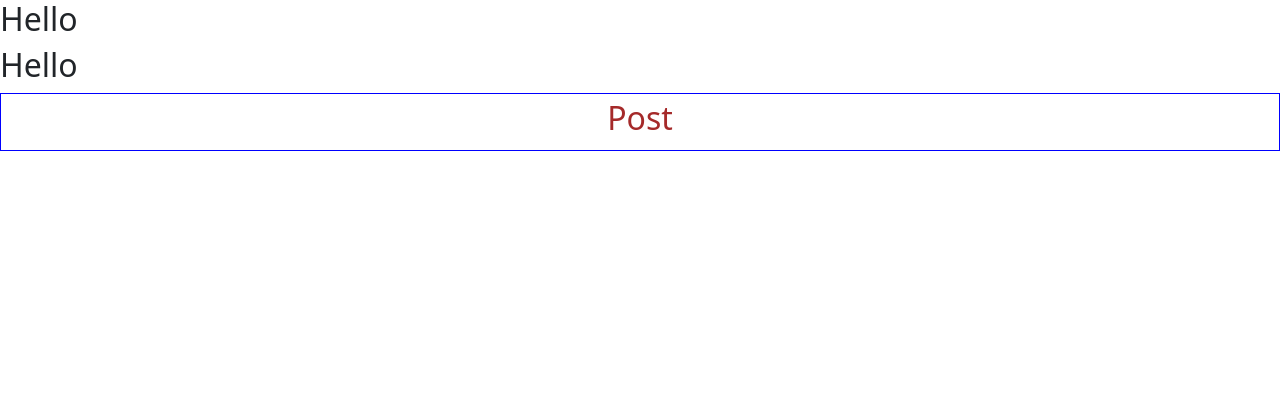
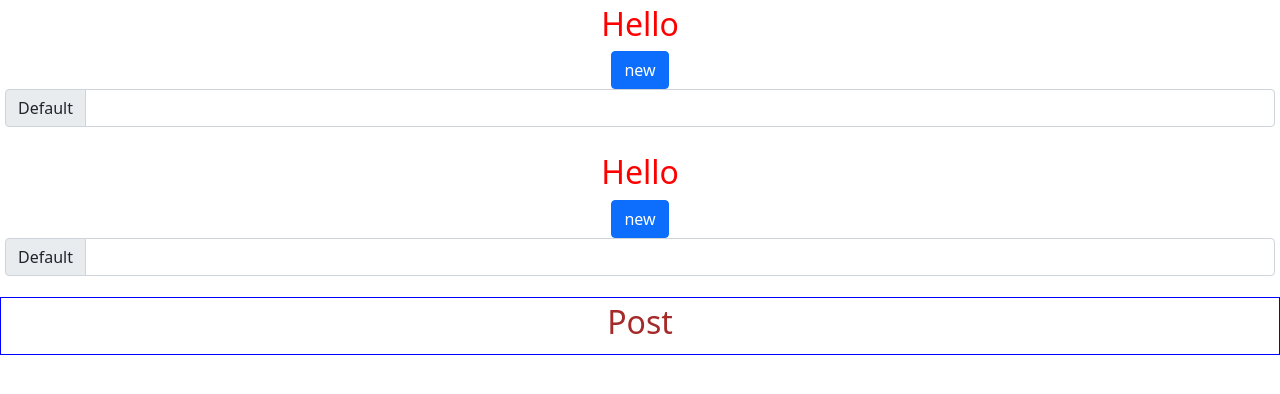
Before and after one commit to udaravimukthi/React_practice, a React (Create React App) app in the folder Sample_project/sample-pro/: page / in a window 1280 px wide. Shown: the top 394 px of the page. Built offline with nearby package versions, Linux system fonts and the light colour scheme.

Commit message:
Addec changes

```diff
--- a/Sample_project/sample-pro/package.json
+++ b/Sample_project/sample-pro/package.json
@@ -3,12 +3,15 @@
   "version": "0.1.0",
   "private": true,
   "dependencies": {
+    "@material-ui/core": "^4.12.3",
     "@testing-library/jest-dom": "^5.11.4",
     "@testing-library/react": "^11.1.0",
     "@testing-library/user-event": "^12.1.10",
+    "bootstrap": "^5.1.3",
     "react": "^17.0.2",
+    "react-bootstrap": "^2.0.2",
     "react-dom": "^17.0.2",
-    "react-scripts": "4.0.3",
+    "react-scripts": "^4.0.3",
     "web-vitals": "^1.0.1"
   },
   "scripts": {
--- a/Sample_project/sample-pro/src/App.css
+++ b/Sample_project/sample-pro/src/App.css
@@ -1,40 +1,8 @@
 .App {
-  text-align: center;
-  border: solid 1px black;
+  color: blue;
   padding: 5px;
 }
 
-.App-logo {
-  height: 40vmin;
-  pointer-events: none;
+.App2 {
+  text-align: center;
 }
-
-@media (prefers-reduced-motion: no-preference) {
-  .App-logo {
-    animation: App-logo-spin infinite 20s linear;
-  }
-}
-
-.App-header {
-  background-color: #282c34;
-  min-height: 100vh;
-  display: flex;
-  flex-direction: column;
-  align-items: center;
-  justify-content: center;
-  font-size: calc(10px + 2vmin);
-  color: white;
-}
-
-.App-link {
-  color: #61dafb;
-}
-
-@keyframes App-logo-spin {
-  from {
-    transform: rotate(0deg);
-  }
-  to {
-    transform: rotate(360deg);
-  }
-}
--- a/Sample_project/sample-pro/src/App.js
+++ b/Sample_project/sample-pro/src/App.js
@@ -3,12 +3,25 @@ import logo from './logo.svg';
 import './App.css';
 
 import Post from './Post';
+import Button from 'react-bootstrap/Button';
+import {InputGroup, FormControl} from 'react-bootstrap';
+// import { makeStyles } from '@material-ui/core/styles';
+// import Accordion from '@material-ui/core/Accordion';
+// import AccordionSummary from '@material-ui/core/AccordionSummary';
+// import AccordionDetails from '@material-ui/core/AccordionDetails';
+// import Typography from '@material-ui/core/Typography';
+// import ExpandMoreIcon from '@material-ui/icons/ExpandMore'
 
 const App = () =>{
   return (
-    <div>
-      <h2>Hello</h2>
+    <div className="App App2">
+      <h2 style = {{color : 'red'}}>Hello</h2>
       {/* <Post/> */}
+      <Button>new</Button>
+      <InputGroup className="mb-3">
+      <InputGroup.Text id="inputGroup-sizing-default">Default</InputGroup.Text>
+      <FormControl aria-label="Default" aria-describedby="inputGroup-sizing-default"/>
+      </InputGroup>
     </div>
   );
 }
```
Also changed, not shown: 1 other file (tests, documents, lock files or other folders).
